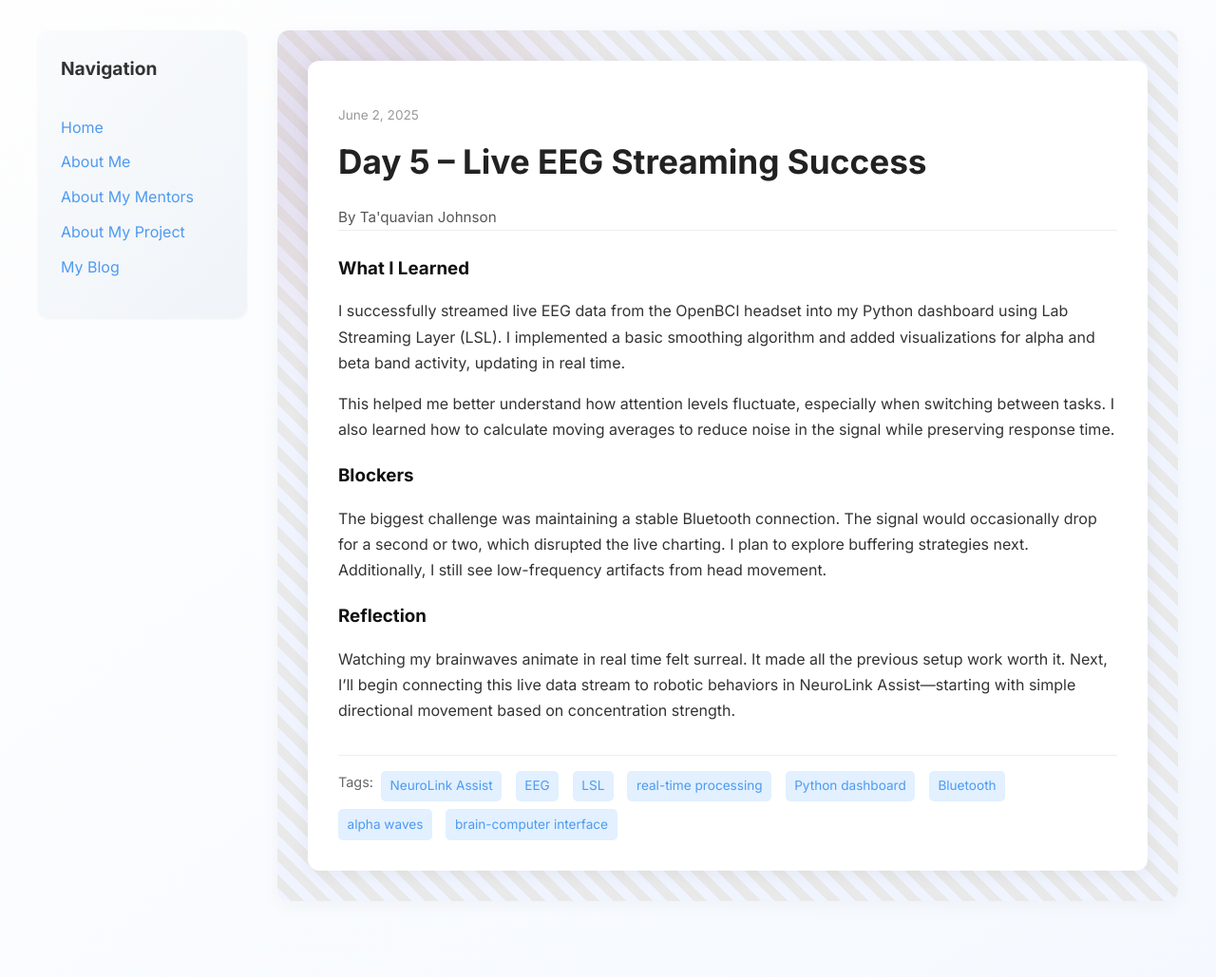
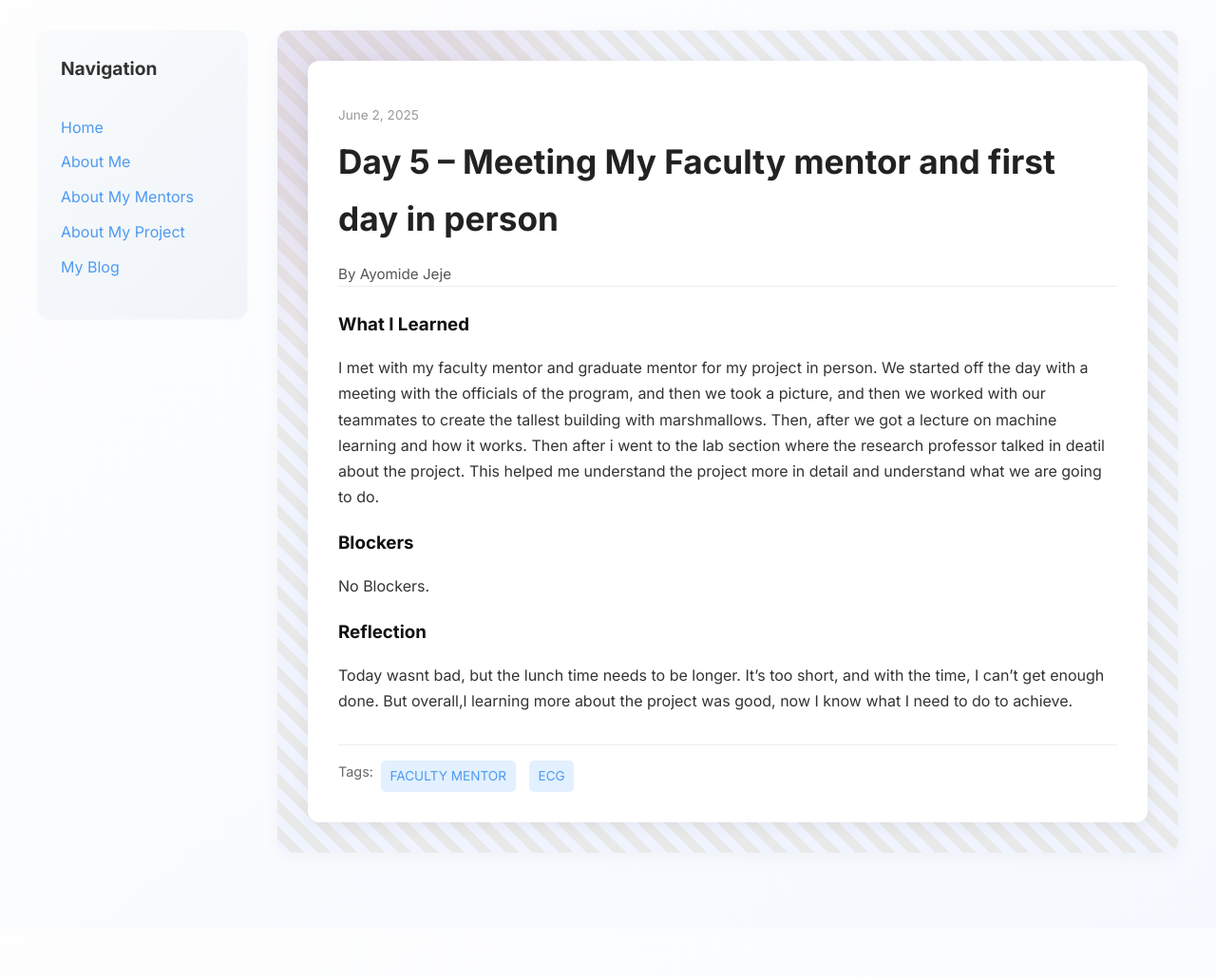
Before and after one commit to Jeje0001/Jeje0001.github.io, a Jekyll site: the page built from _posts/2025-06-02-day-5.md, in a window 1280 px wide. Shown: the whole page at 95% size. Built offline with Jekyll 4.4.1, drawn with Linux system fonts in a browser that asks for light colours; after the commit the page ends 978 px from its top, so only the background shows below that.

Commit message:
Update 2025-06-02-day-5.md

```diff
--- a/_posts/2025-06-02-day-5.md
+++ b/_posts/2025-06-02-day-5.md
@@ -1,19 +1,18 @@
 ---
 layout: post
-title: "Day 5 – Live EEG Streaming Success"
+title: "Day 5 – Meeting My Faculty mentor and first day in person"
 date: 2025-06-02
-author: Ta'quavian Johnson
+author: Ayomide Jeje
 permalink: /day5.html
-tags: ["NeuroLink Assist", "EEG", "LSL", "real-time processing", "Python dashboard", "Bluetooth", "alpha waves", "brain-computer interface"]
+tags: ["FACULTY MENTOR", "ECG"]
 
 what_i_learned: |
-  I successfully streamed live EEG data from the OpenBCI headset into my Python dashboard using Lab Streaming Layer (LSL). I implemented a basic smoothing algorithm and added visualizations for alpha and beta band activity, updating in real time.
+  I met with my faculty mentor and graduate mentor for my project in person. We started off the day with a meeting with the officials of the program, and then we took a picture, and then we worked with our teammates to create the tallest building with marshmallows. Then, after we got a lecture on machine learning and how it works. Then after i went to the lab section where the research professor talked in deatil about the project. This helped me understand the project more in detail and understand what we are going to do.
 
-  This helped me better understand how attention levels fluctuate, especially when switching between tasks. I also learned how to calculate moving averages to reduce noise in the signal while preserving response time.
+
 
 blockers: |
-  The biggest challenge was maintaining a stable Bluetooth connection. The signal would occasionally drop for a second or two, which disrupted the live charting. I plan to explore buffering strategies next. Additionally, I still see low-frequency artifacts from head movement.
-
+  No Blockers.
 reflection: |
-  Watching my brainwaves animate in real time felt surreal. It made all the previous setup work worth it. Next, I’ll begin connecting this live data stream to robotic behaviors in NeuroLink Assist—starting with simple directional movement based on concentration strength.
+  Today wasnt bad, but the lunch time needs to be longer. It's too short, and with the time, I can't get enough done. But overall,l learning more about the project was good, now I know what I need to do to achieve.
 ---
```
